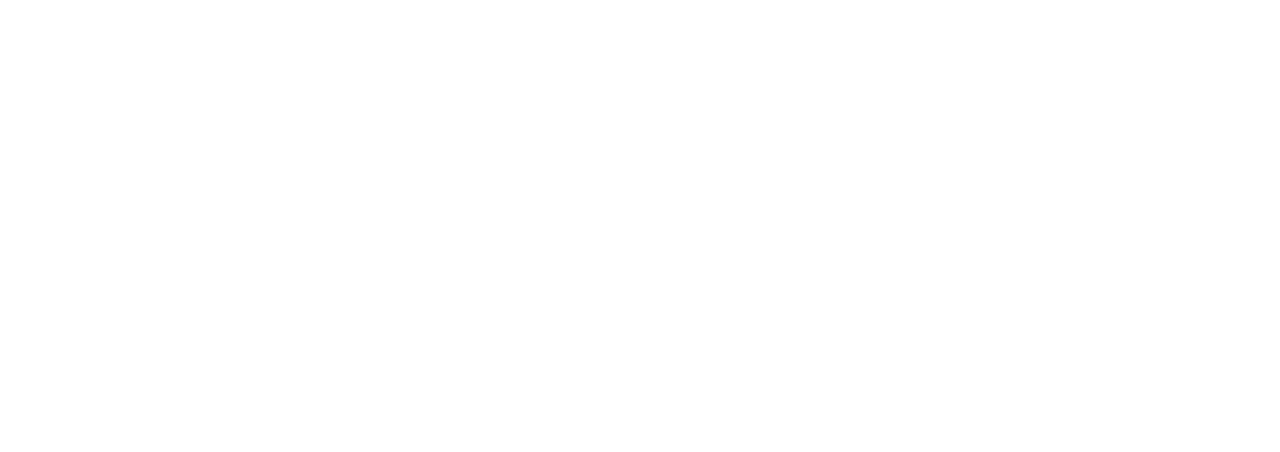
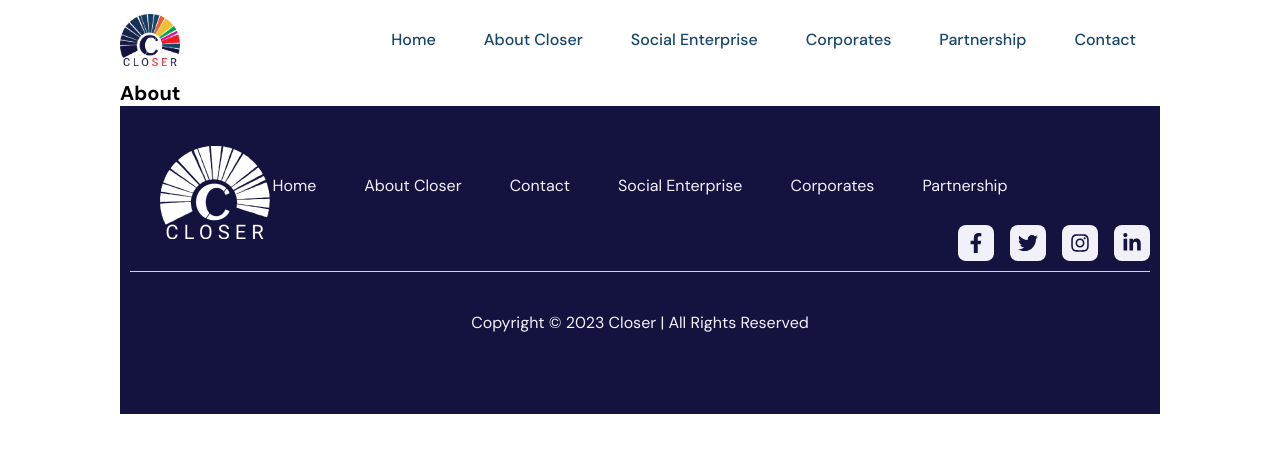
Before and after one commit to BrenoFischer/Closer, a React (Create React App) app: page /about in a window 1280 px wide. Before the commit this address had no page. Shown: the top 452 px of the page. Built offline with nearby package versions, Linux system fonts and the light colour scheme.

Commit message:
add about route - blank page

```diff
--- a/src/App.js
+++ b/src/App.js
@@ -1,5 +1,6 @@
 import { Routes, Route } from "react-router-dom";
 
+import About from "./routes/about/about.component";
 import Home from "./routes/home/home.component";
 import Navigation from "./routes/navigation/navigation.component";
 
@@ -8,6 +9,7 @@ const App = () => {
     <Routes>
       <Route path='/' element={<Navigation />}>
         <Route index element={<Home />} />
+        <Route path='/about' element={<About />} />
       </Route>
 
     </Routes>
--- /dev/null
+++ b/src/routes/about/about.component.jsx
@@ -0,0 +1,14 @@
+import Footer from '../../components/footer/footer.components';
+
+import './about.styles.scss';
+
+const About = () => {
+    return(
+        <>
+            <h1>About</h1>
+            <Footer />
+        </>
+    );
+}
+
+export default About;
--- a/src/routes/navigation/navigation.component.jsx
+++ b/src/routes/navigation/navigation.component.jsx
@@ -44,7 +44,7 @@ const Navigation = () => {
                 </div>
                 <ul className='navigation__links-container'>
                     <Link className='navigation__link' to='/'>Home</Link>
-                    <Link className='navigation__link' to='/'>About Closer</Link>
+                    <Link className='navigation__link' to='/about'>About Closer</Link>
                     <Link className='navigation__link' to='/'>Social Enterprise</Link>
                     <Link className='navigation__link' to='/'>Corporates</Link>
                     <Link className='navigation__link' to='/'>Partnership</Link>
```
Also changed, not shown: src/routes/about/about.styles.scss (added).
